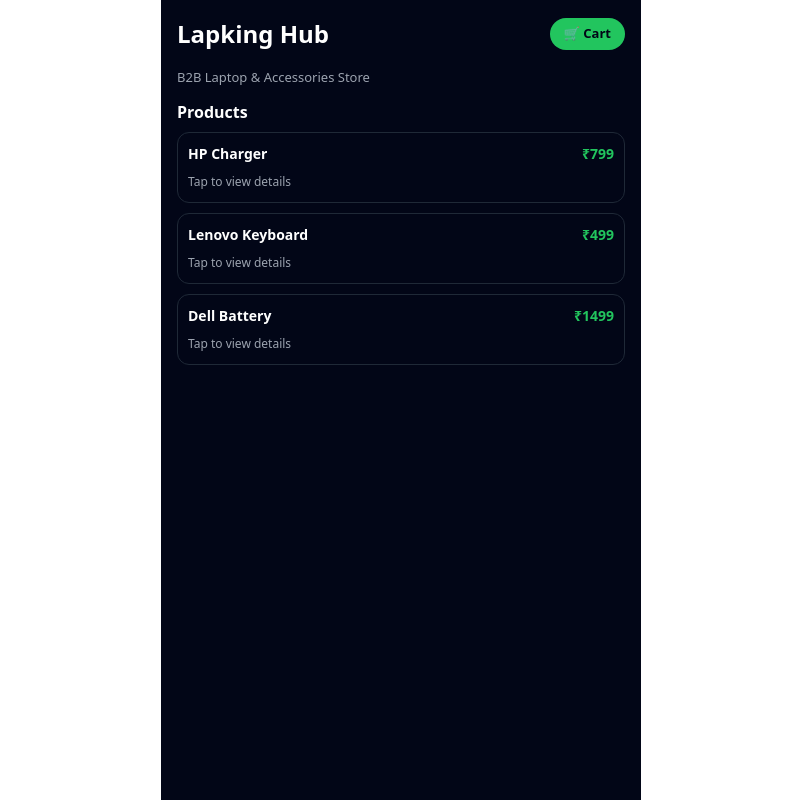
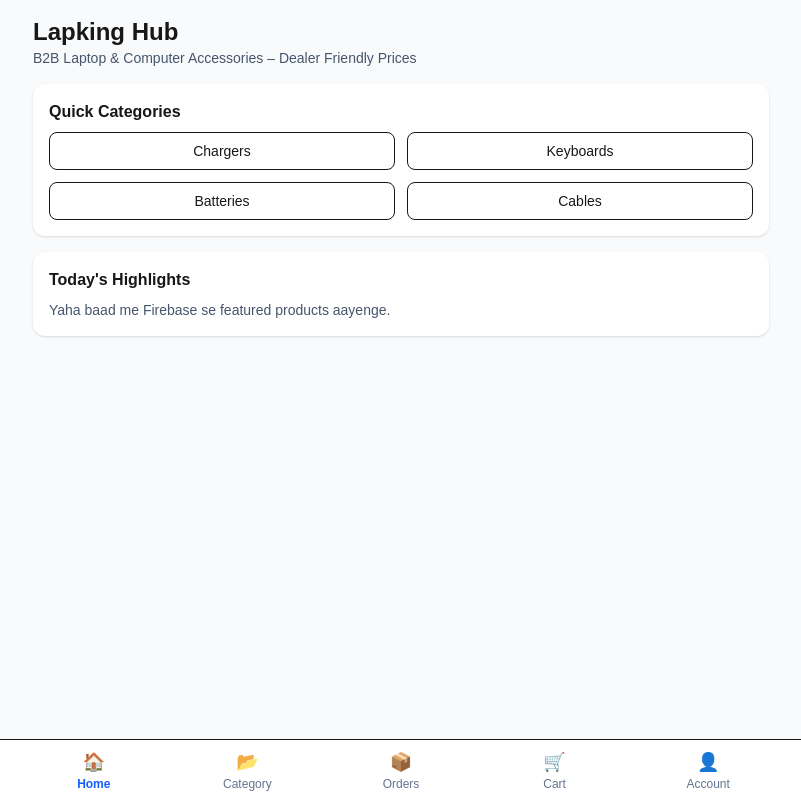
Before and after one commit to pahadsinghdeora23-svg/Lapking-hub, a Next.js app: page / in a window 1280 px wide. Shown: the whole page, without its empty margins (239-1040 px from the left). Built offline with nearby package versions, Linux system fonts and the light colour scheme.

Commit message:
Add CustomerHome component for customer page

```diff
--- /dev/null
+++ b/app/(customer)/page.tsx
@@ -0,0 +1,29 @@
+export default function CustomerHome() {
+  return (
+    <div className="space-y-4">
+      <section>
+        <h1 className="text-2xl font-bold">Lapking Hub</h1>
+        <p className="text-sm text-slate-600">
+          B2B Laptop & Computer Accessories – Dealer Friendly Prices
+        </p>
+      </section>
+
+      <section className="p-4 rounded-xl bg-white shadow-sm">
+        <h2 className="font-semibold mb-2">Quick Categories</h2>
+        <div className="grid grid-cols-2 gap-3 text-sm">
+          <button className="rounded-lg border px-3 py-2">Chargers</button>
+          <button className="rounded-lg border px-3 py-2">Keyboards</button>
+          <button className="rounded-lg border px-3 py-2">Batteries</button>
+          <button className="rounded-lg border px-3 py-2">Cables</button>
+        </div>
+      </section>
+
+      <section className="p-4 rounded-xl bg-white shadow-sm">
+        <h2 className="font-semibold mb-2">Today's Highlights</h2>
+        <p className="text-sm text-slate-600">
+          Yaha baad me Firebase se featured products aayenge.
+        </p>
+      </section>
+    </div>
+  );
+}
```
